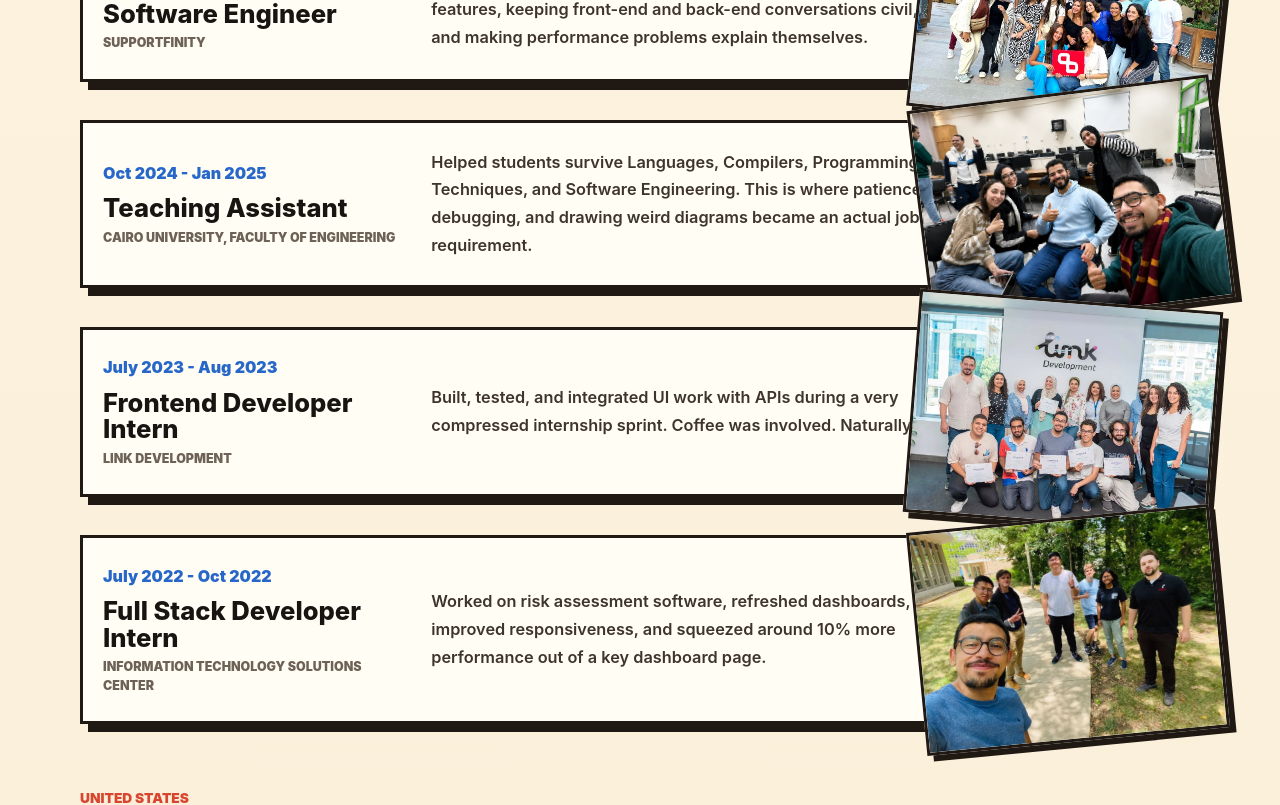
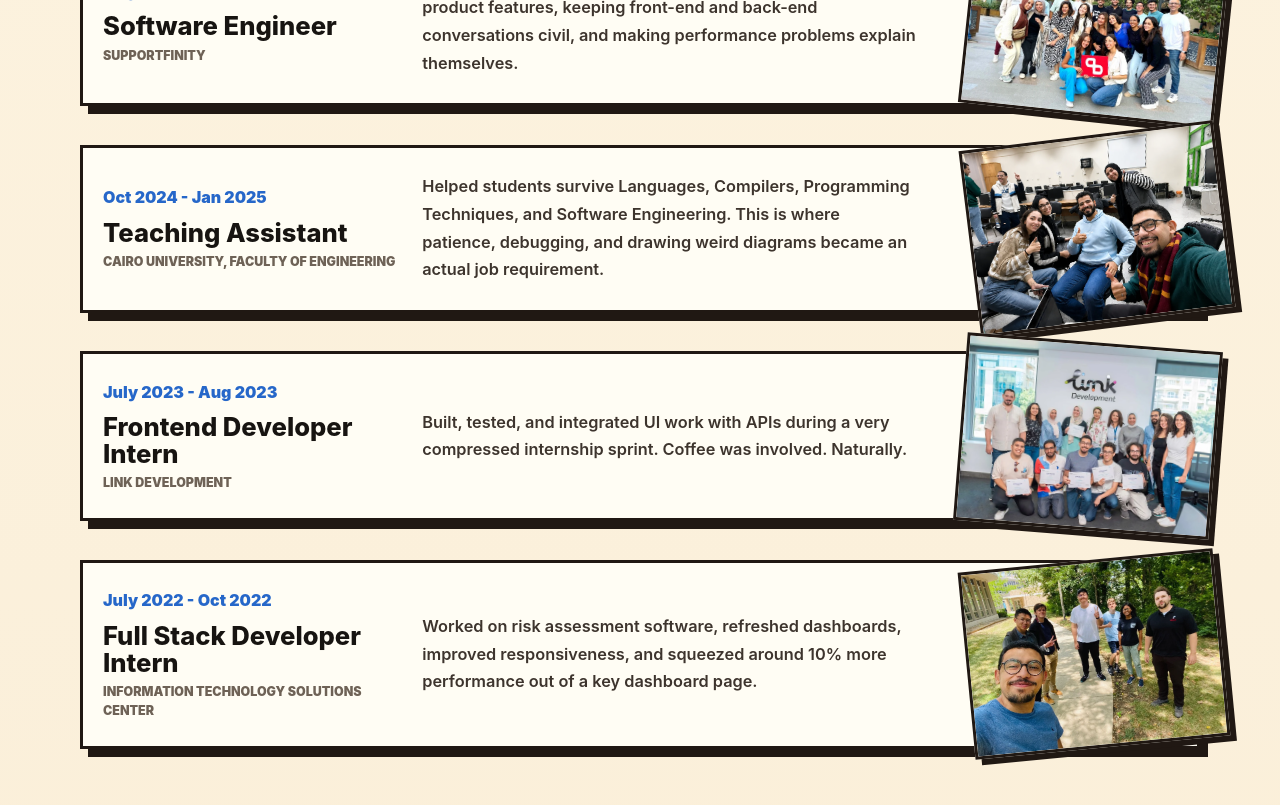
Before and after one commit to yogilany/my_website, a React (Create React App) app: page / in a window 1280 px wide. Shown: the part 2200-3005 px from the top of the page. Built offline with nearby package versions, Linux system fonts and the light colour scheme.

Commit message:
refactor styles for ImageLightbox and Experience sections; adjust dimensions and positioning of timeline photos for improved layout consistency

```diff
--- a/src/components/ImageLightbox/ImageLightbox.css
+++ b/src/components/ImageLightbox/ImageLightbox.css
@@ -70,9 +70,7 @@
 }
 
 .zoomable.timeline-photo {
-  position: absolute;
-  width: 19rem;
-  height: 14rem;
+  display: block;
 }
 
 .stat-card:has(.zoomable.is-open),
--- a/src/pages/MainPage/sections/Experience/Experience.css
+++ b/src/pages/MainPage/sections/Experience/Experience.css
@@ -14,17 +14,19 @@
   grid-template-columns: minmax(200px, 0.75fr) minmax(0, 1.25fr);
   gap: 1.4rem;
   align-items: center;
-  padding: 1.6rem 16rem 1.6rem 1.25rem;
+  padding: 1.6rem 17.5rem 1.6rem 1.25rem;
   overflow: visible;
 }
 
-.timeline-photo {
+.timeline-photo,
+.zoomable.timeline-photo {
   position: absolute;
   top: 50%;
-  right: -1.5rem;
+  right: -1.65rem;
   z-index: 2;
-  width: 19rem;
-  height: 14rem;
+  width: 16rem;
+  height: 11.75rem;
+  margin: 0;
   padding: 0;
   overflow: visible;
   border: 3px solid var(--line);
@@ -37,17 +39,17 @@
 
 .timeline-item:nth-child(2) .timeline-photo {
   transform: translateY(-50%) rotate(-7deg);
-  right: -1.6rem;
+  right: -1.75rem;
 }
 
 .timeline-item:nth-child(3) .timeline-photo {
   transform: translateY(-50%) rotate(4.5deg);
-  right: -1.15rem;
+  right: -1.2rem;
 }
 
 .timeline-item:nth-child(4) .timeline-photo {
   transform: translateY(-50%) rotate(-5.5deg);
-  right: -1.45rem;
+  right: -1.55rem;
 }
 
 .timeline-photo .zoomable-clip,
@@ -322,11 +324,13 @@
 
   .timeline-photo,
   .zoomable.timeline-photo {
+    position: absolute;
     top: auto;
     bottom: -1.25rem;
     right: 1.1rem;
     width: 14.25rem;
     height: 10.5rem;
+    margin: 0;
     transform: rotate(5deg);
   }
 
--- a/src/pages/MainPage/sections/Life/Life.css
+++ b/src/pages/MainPage/sections/Life/Life.css
@@ -101,6 +101,7 @@
   position: relative;
   z-index: 1;
   grid-column: 1 / -1;
+  grid-row: 1;
   background: #c8ead8;
   transform: rotate(-0.5deg);
 }
```
